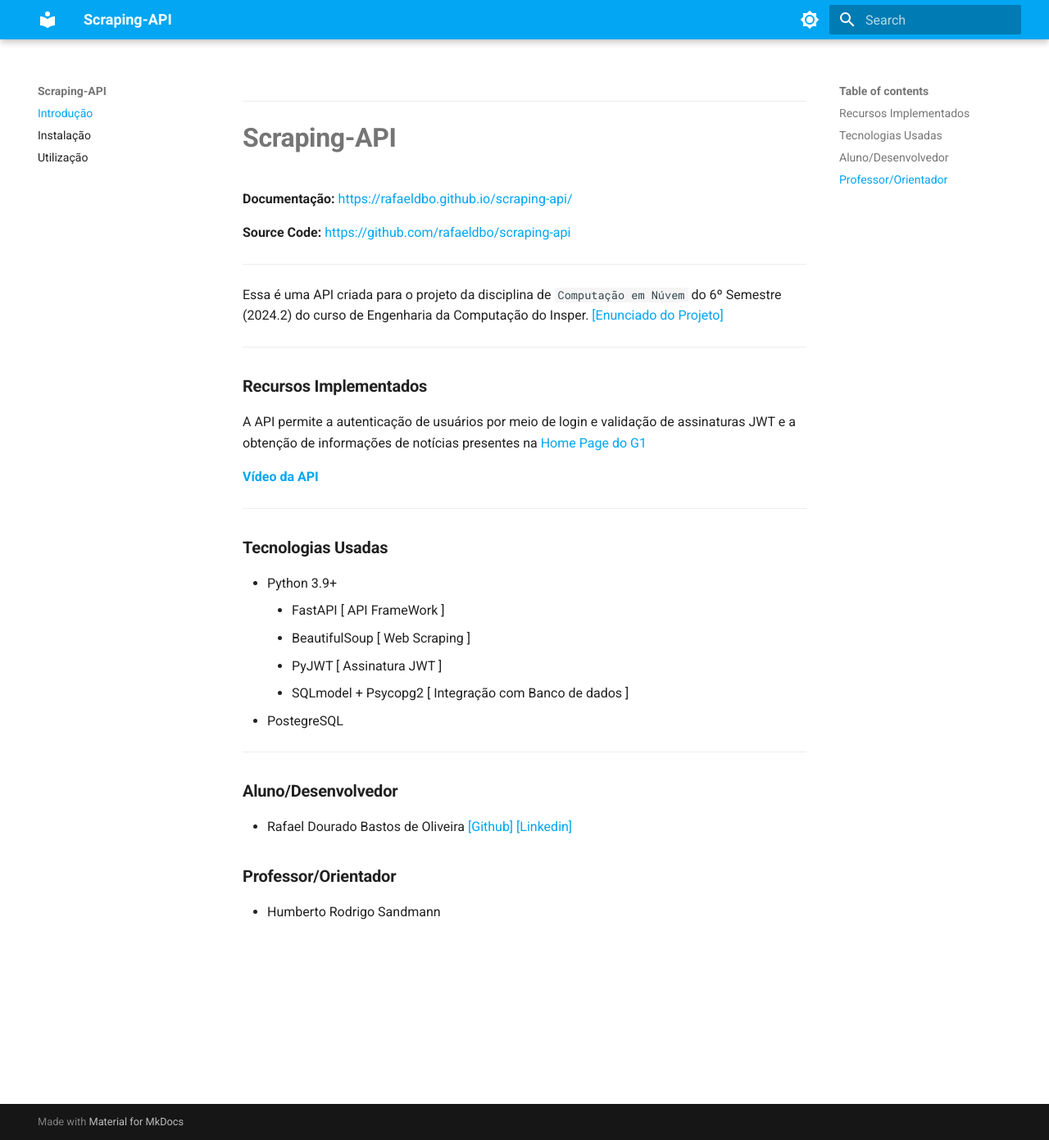
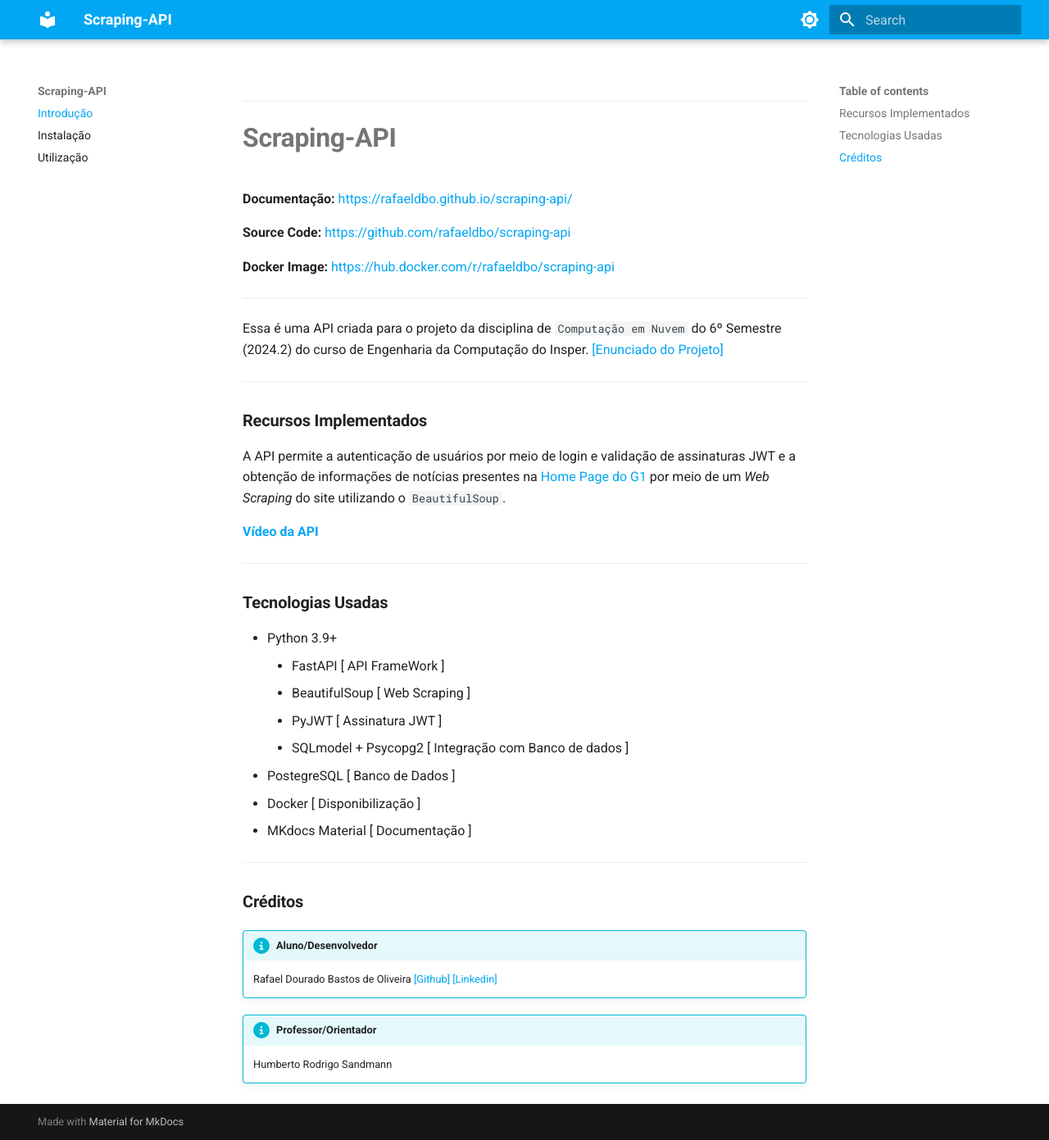
Before and after one commit to rafaeldbo/scraping-api, an MkDocs documentation site: the page built from docs/index.md, in a window 1280 px wide and 1391 px high. Shown: the whole window at 82% size. Built offline with MkDocs 1.6.1 and Material for MkDocs 9.7.7, drawn with Linux system fonts in a browser that asks for light colours.

Commit message:
Atualizando Documentação + Vídeo

```diff
--- a/docs/index.md
+++ b/docs/index.md
@@ -6,15 +6,17 @@
 
 **Source Code:** [https://github.com/rafaeldbo/scraping-api](https://github.com/rafaeldbo/scraping-api)
 
+**Docker Image:** [https://hub.docker.com/r/rafaeldbo/scraping-api](https://hub.docker.com/r/rafaeldbo/scraping-api)
+
 ---
-Essa é uma API criada para o projeto da disciplina de `Computação em Núvem` do 6º Semestre (2024.2) do curso de Engenharia da Computação do Insper. [[Enunciado do Projeto]](https://hsandmann.github.io/insper.cloud.projeto/)
+Essa é uma API criada para o projeto da disciplina de `Computação em Nuvem` do 6º Semestre (2024.2) do curso de Engenharia da Computação do Insper. [[Enunciado do Projeto]](https://hsandmann.github.io/insper.cloud.projeto/)
 
 ---
 ### **Recursos Implementados**
 
-A API permite a autenticação de usuários por meio de login e validação de assinaturas JWT e a obtenção de informações de notícias presentes na [Home Page do G1](https://g1.globo.com/)
+A API permite a autenticação de usuários por meio de login e validação de assinaturas JWT e a obtenção de informações de notícias presentes na [Home Page do G1](https://g1.globo.com/) por meio de um *Web Scraping* do site utilizando o `BeautifulSoup`.
 
-[**Vídeo da API**]()
+[**Vídeo da API**](https://youtu.be/YDXsAyenDn0)
 
 ---
 ### **Tecnologias Usadas**
@@ -24,13 +26,17 @@ A API permite a autenticação de usuários por meio de login e validação de a
     - BeautifulSoup [ Web Scraping ]
     - PyJWT [ Assinatura JWT ]
     - SQLmodel + Psycopg2 [ Integração com Banco de dados ]
-- PostegreSQL
+- PostegreSQL [ Banco de Dados ]
+- Docker [ Disponibilização ]
+- MKdocs Material [ Documentação ]
 
 ---
-### **Aluno/Desenvolvedor**
+### **Créditos**
 
-- Rafael Dourado Bastos de Oliveira [[Github]](https://github.com/rafaeldbo) [[Linkedin]](https://www.linkedin.com/in/rafael-dourado-rdbo/)
+!!! info "Aluno/Desenvolvedor"
 
-### **Professor/Orientador**
+    Rafael Dourado Bastos de Oliveira [[Github]](https://github.com/rafaeldbo) [[Linkedin]](https://www.linkedin.com/in/rafael-dourado-rdbo/)
 
-- Humberto Rodrigo Sandmann
+!!! info "Professor/Orientador"
+
+    Humberto Rodrigo Sandmann
```
Also changed, not shown: README.md (+8 -7 lines), docs/install.md (+2 -0 lines), docs/use.md (+13 -3 lines), docs/img/consultar.png (added), docs/img/login.png (added), docs/img/registrar.png (added).
